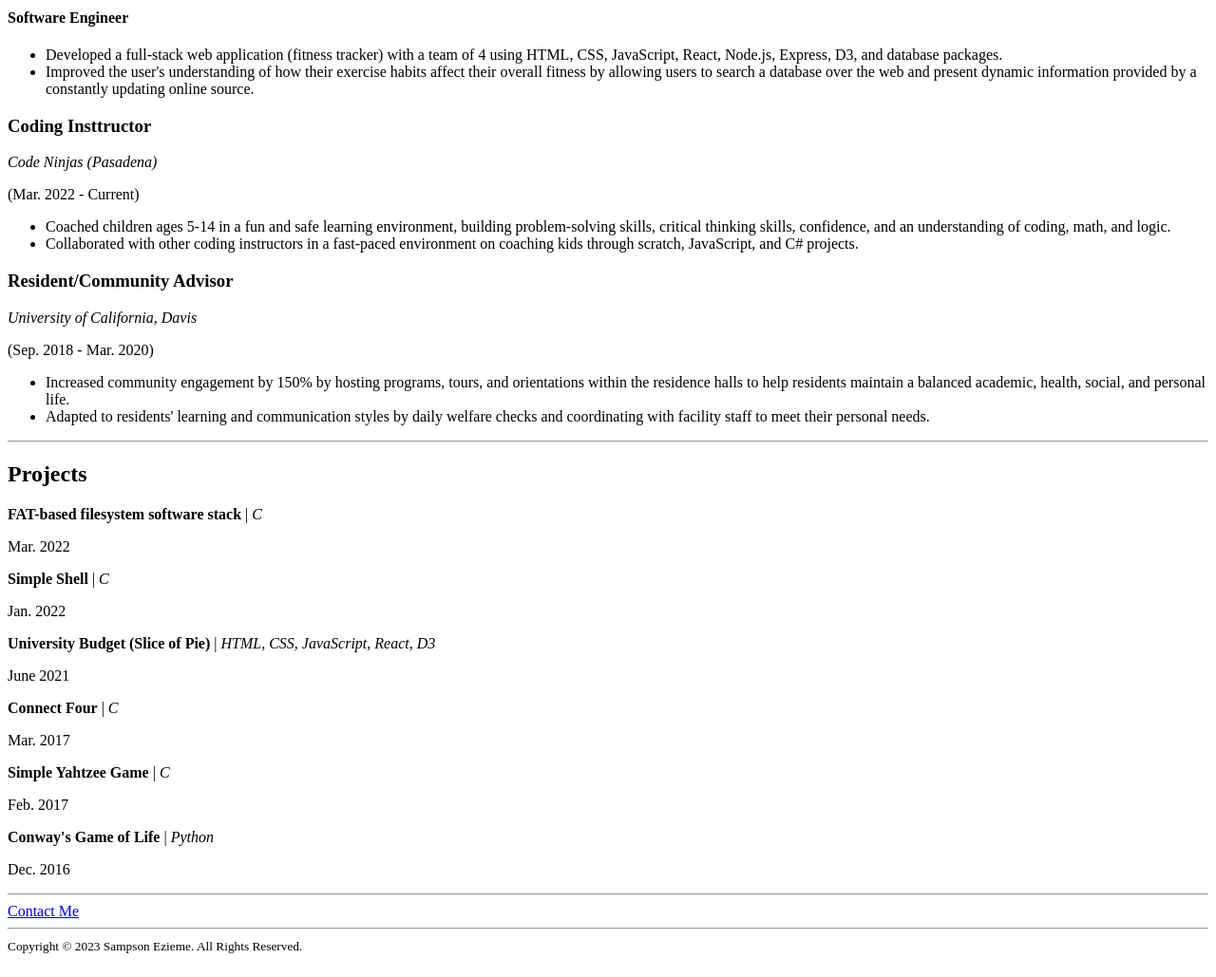
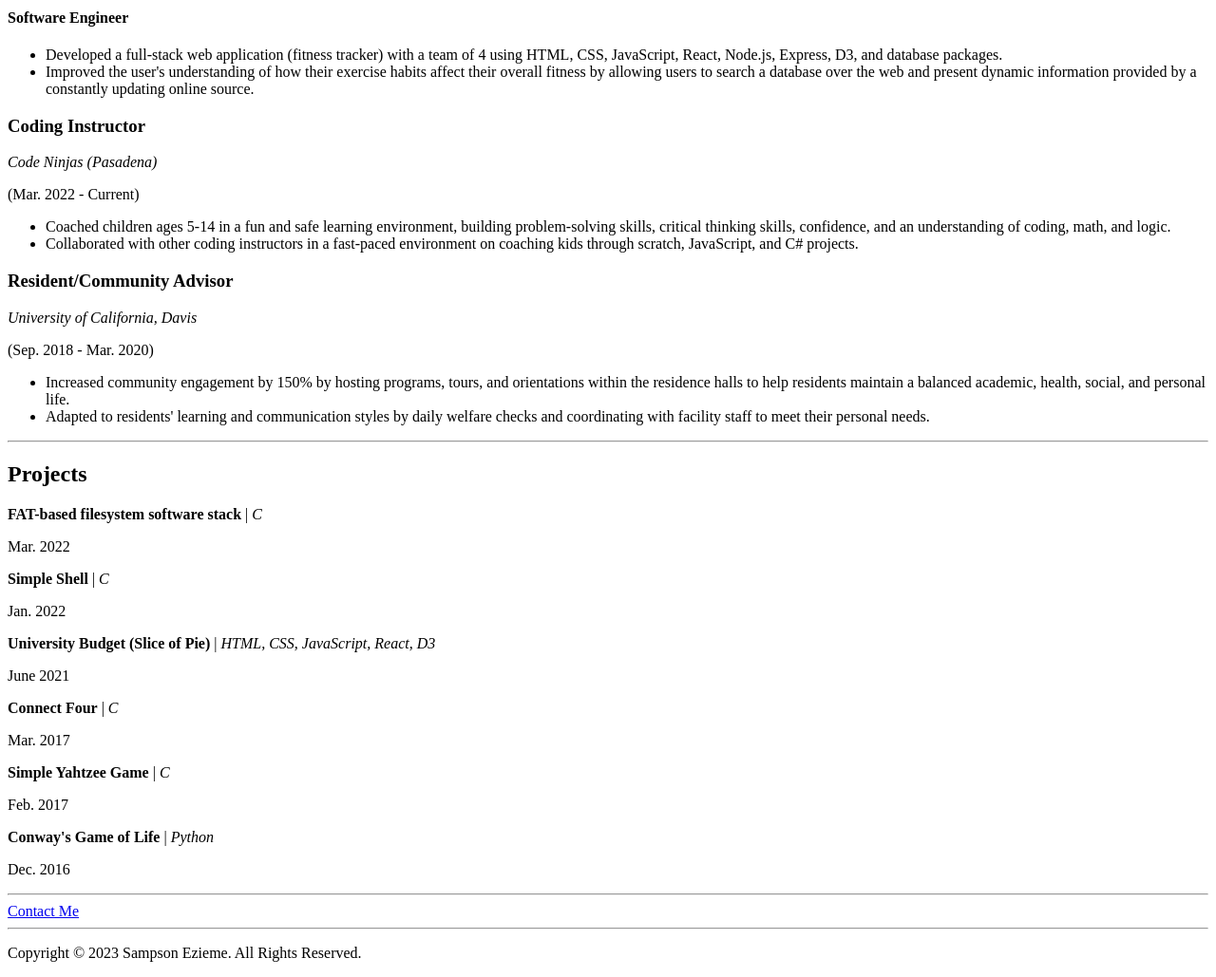
Before and after one commit to SampsonEzieme/Sampson-Ezieme-Online-Resume, a plain HTML site: page index.html in a window 1280 px wide. Shown: the part 1320-2349 px from the top of the page at 95% size. Drawn offline with Linux system fonts and the light colour scheme.

Commit message:
Add files via upload

```diff
--- a/index.html
+++ b/index.html
@@ -74,7 +74,7 @@
         <li>Improved the user's understanding of how their exercise habits affect their overall fitness by allowing users to search a database over the web and present dynamic information provided by a constantly updating online source.</li>
     </ul>
 
-    <h3>Coding Insttructor</h3>
+    <h3>Coding Instructor</h3>
     <em>Code Ninjas (Pasadena)</em>
     <p>(Mar. 2022 - Current)</p>
     <ul>
@@ -122,6 +122,6 @@
 
 </body>
 <footer>
-    <small>Copyright © 2023 Sampson Ezieme. All Rights Reserved.</small>
+    <p>Copyright © 2023 Sampson Ezieme. All Rights Reserved.</p>
 </footer>
 </html>
```
